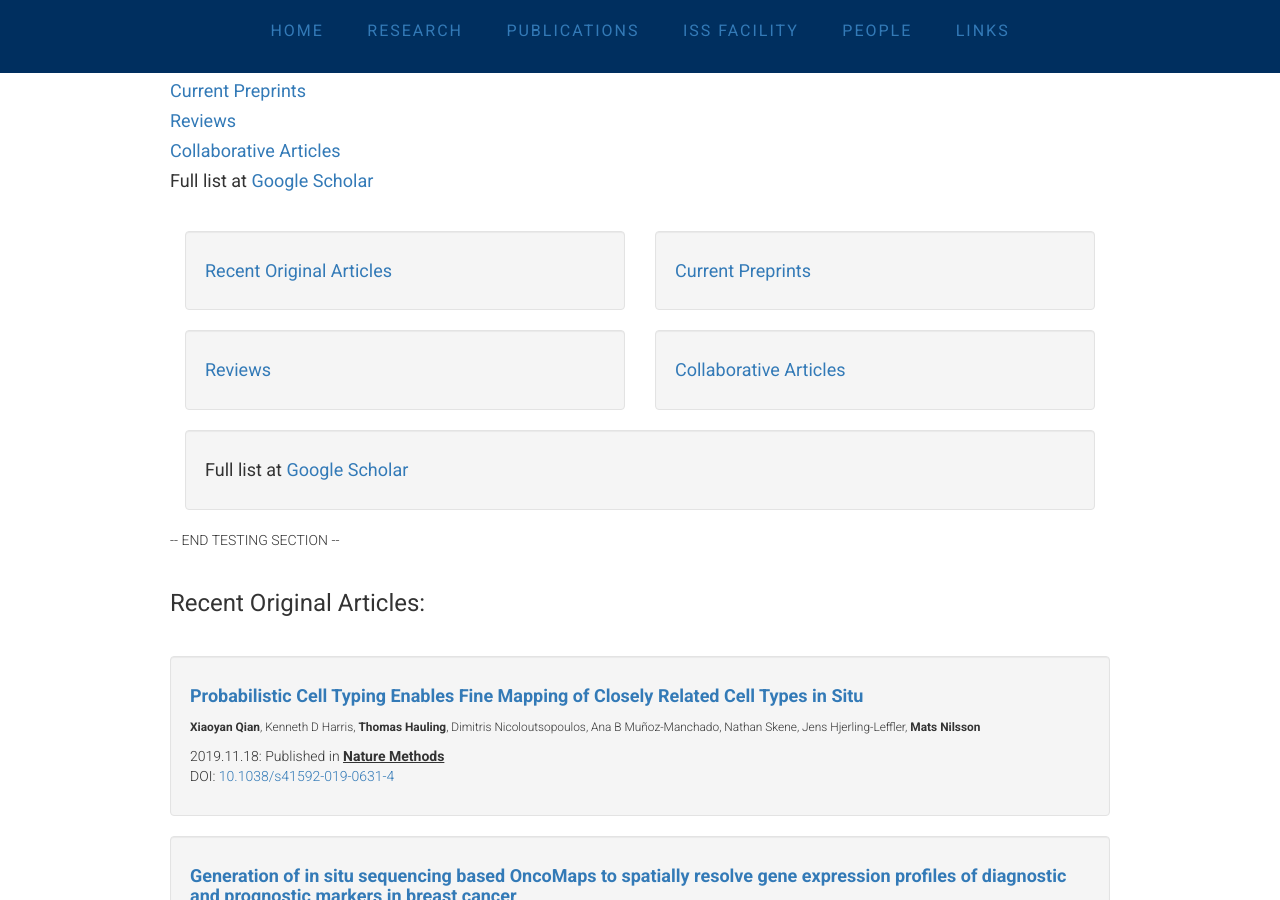
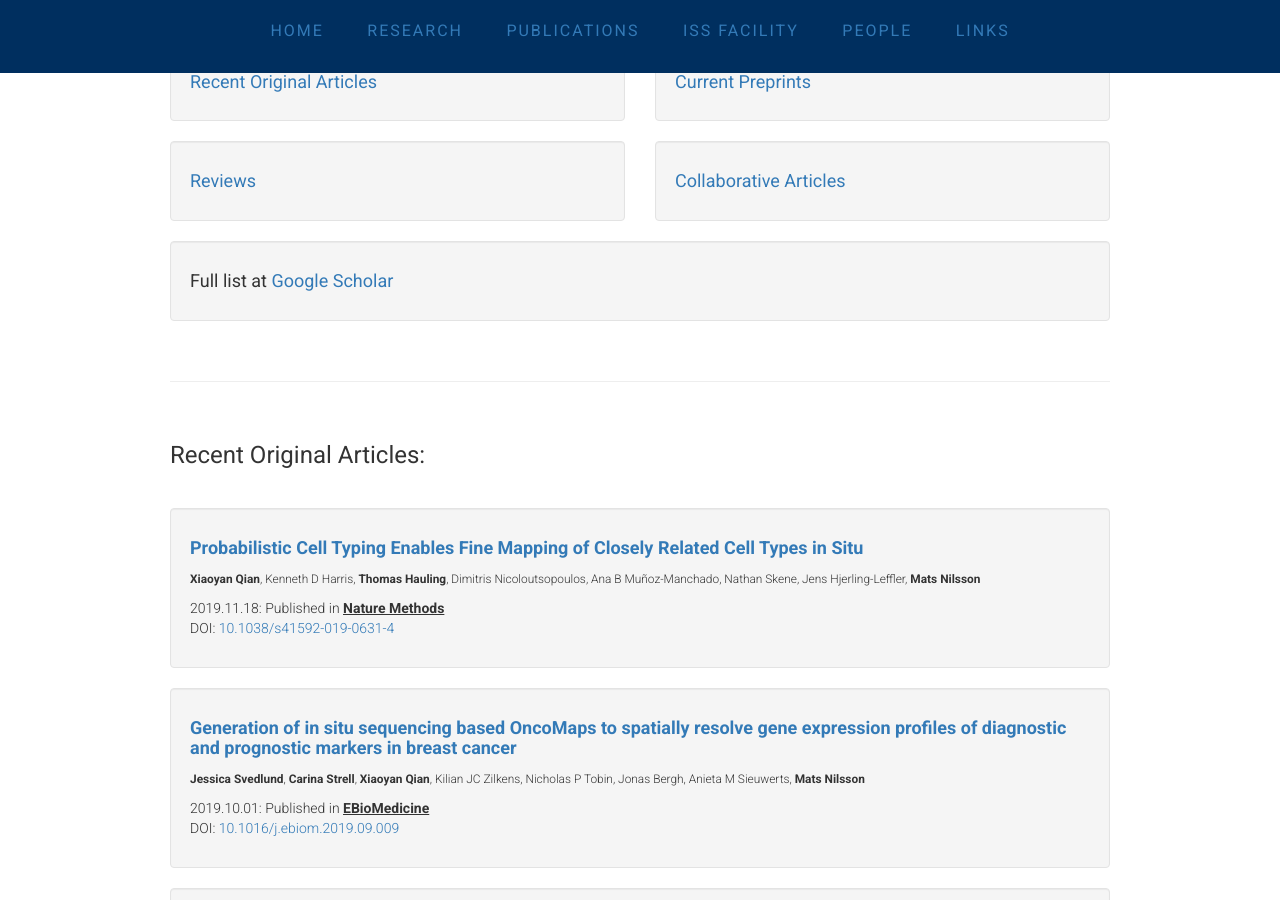
Before and after one commit to flintott/NilssonLab, a Jekyll site: the page publications/index.html, which Jekyll copies as it is, in a window 1280 px wide and 900 px high, scrolled down 374 px. Built offline with Jekyll 4.4.1, drawn with Linux system fonts in a browser that asks for light colours; comment, search, counter and statistics services are not loaded.

Commit message:
Update index.html

```diff
--- a/publications/index.html
+++ b/publications/index.html
@@ -32,21 +32,8 @@
   <div class="page-content">
     <div class="wrap">
       <div class="post">
-        <!-- <header class="post-header">
-          <h1 align="center">Publications</h1>
 
-
-
-        </header> -->
-        <div id="Original"></h3></div>
-	<h4><a href="#Original">Recent Original Articles</a></h4>
-	<h4><a href="#Preprint">Current Preprints</a></h4>
-	<h4><a href="#Reviews">Reviews</a></h4>
-	<h4><a href="#Collaborative">Collaborative Articles</a></h4>
-	<h4>Full list at <a href="https://scholar.google.com/citations?hl=en&user=M6g0gRsAAAAJ&view_op=list_works&sortby=pubdate">Google Scholar</a></h4>
-        <p>&nbsp;</p>
-
-
+<div class="row">
 
       <figure class="col-sm-6">
         <div class ="well">
@@ -79,9 +66,8 @@
       </figure>
 
 
+</div>
 
-
--- END TESTING SECTION --
 
 
         <article class="post-content">
@@ -114,7 +100,9 @@ COPY AND PAST CODE BELOW INTO THE CORRECT PLACE IN THE CODE BELOW:
 
 ABOVE IS THE TEMPLATE TO ADD ADDITIONAL PUBLICATIONS -->
 
-
+	<div id="Original"></h3></div>
+	<p>&nbsp;</p>
+	<hr>
 	<p>&nbsp;</p>
 	<h3>Recent Original Articles:</h3>
           <p>&nbsp;</p>
@@ -300,7 +288,7 @@ ABOVE IS THE TEMPLATE TO ADD ADDITIONAL PUBLICATIONS -->
 	<div id="Preprint"></div>
 	<p>&nbsp;</p>
 	<hr>
-         <p>&nbsp;</p>
+        <p>&nbsp;</p>
 	   <div id="Preprint"><h3>Preprints:</h3></div>
          <p>&nbsp;</p>
 
```
